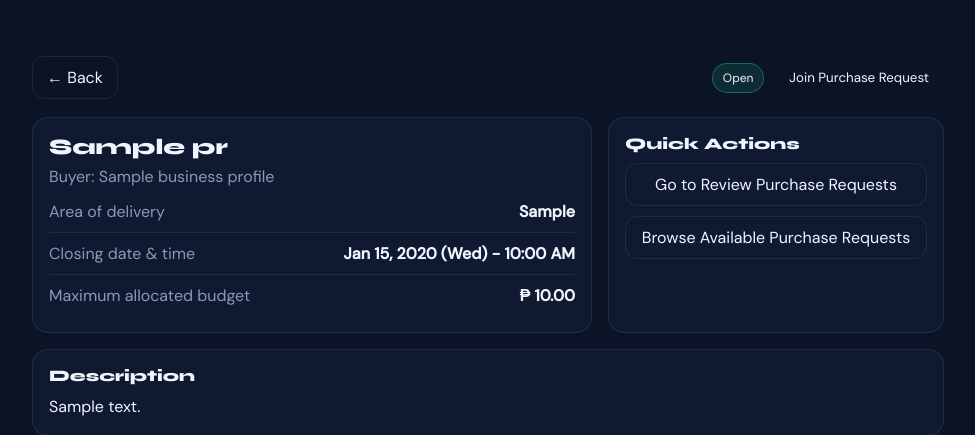
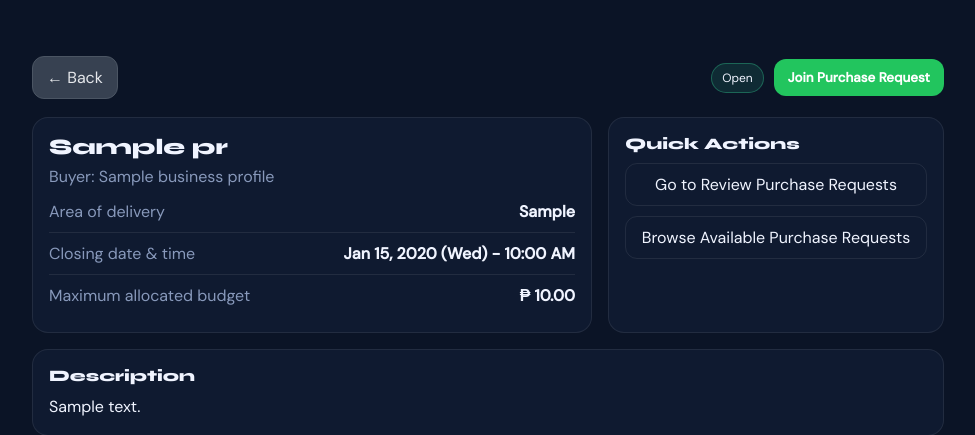
Before and after one commit to Sotelo1789/CSCI-42-project, a Django app: template templates/purchase_requests/detail.html in a window 1280 px wide. Shown: the top 435 px of the page, without its empty margins (272-1247 px from the left). Run offline with Django 5.2, Linux system fonts and the light colour scheme; the template is opened without the code that fills it: most values are stand-ins (such as "Sample title", 1, 10 or a date in 2020).

Commit message:
made some changes to the details page

```diff
--- a/templates/purchase_requests/detail.html
+++ b/templates/purchase_requests/detail.html
@@ -18,6 +18,10 @@
         font-family: inherit;
     }
     .btn:hover{background:rgba(255,255,255,0.05)}
+    .btn-back{background-color:#374151; /* dark gray */color:#e5e7eb;border:1px solid #4b5563;}
+    .btn-back:hover{background-color:#4b5563;}
+    .btn-join{background-color:#22c55e;color:white;border:none;font-weight:600;}
+    .btn-join:hover{background-color:#16a34a;}
     .btn-primary{background:var(--blue2);border-color:transparent;color:var(--white)}
     .btn-primary:hover{filter:brightness(1.05)}
     .btn-disabled{opacity:.55;cursor:not-allowed}
@@ -67,7 +71,7 @@
 <div class="wrap">
   <!--Top Bar (Back Button + Status Badge + Join Button)-->
   <div class="topbar">
-    <a class="btn" href="{% url 'purchase_requests:available_list' %}">← Back</a>
+    <a class="btn btn-back" href="{% url 'purchase_requests:available_list' %}">← Back</a>
 
     <div style="display:flex;gap:10px;align-items:center">
       {% if is_closed %}
@@ -83,7 +87,7 @@
       {% else %}
         <form method="post" action="{% url 'purchase_requests:join' pr.id %}">
           {% csrf_token %}
-          <button class="btn btn-primary" type="submit">Join Purchase Request</button>
+          <button class="btn btn-join" type="submit">Join Purchase Request</button>
         </form>
       {% endif %}
     </div>
@@ -144,7 +148,7 @@
           <span class="badge" style="opacity:.8">View in Review List</span>
         </div>
       {% empty %}
-        <div style="color:var(--muted)">No attachments uploaded.</div>
+        <div style="color:var(--muted)">Attachment can only be downloaded once joined in review purchase requests page.</div>
       {% endfor %}
     </div>
   </div>
```
